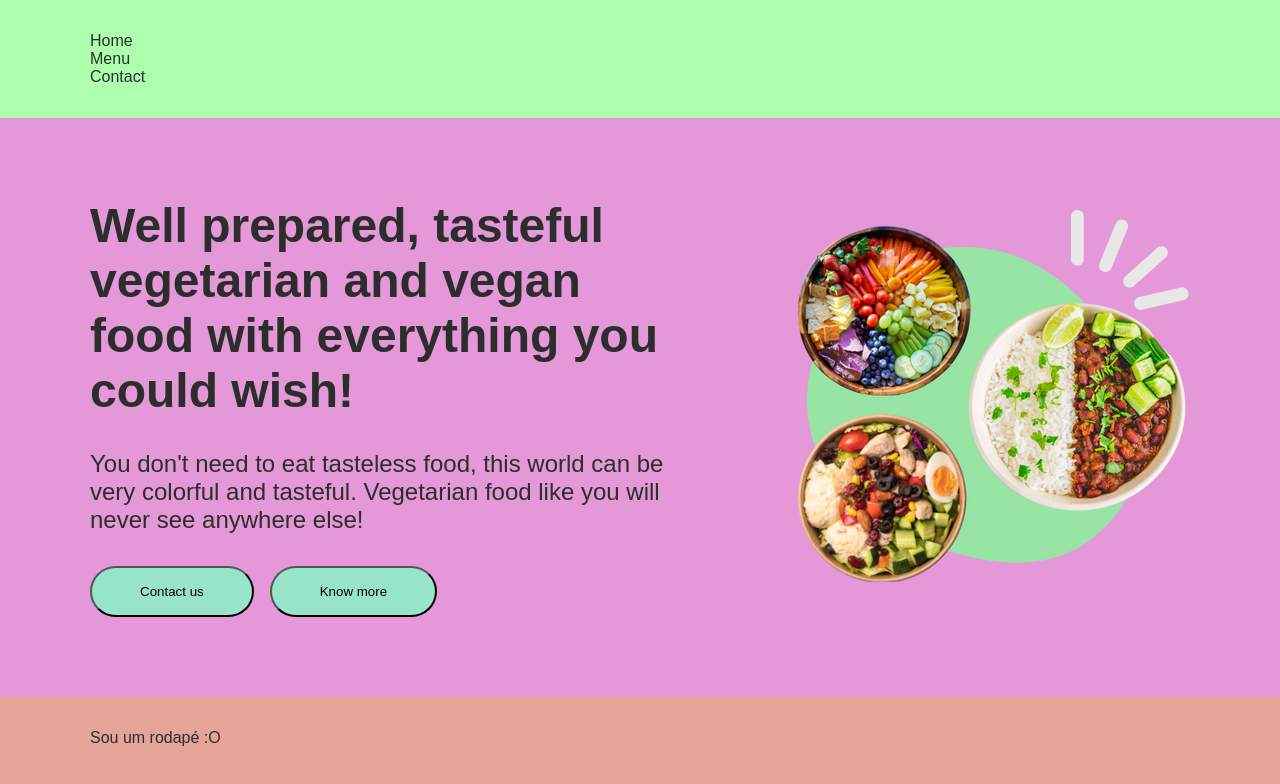
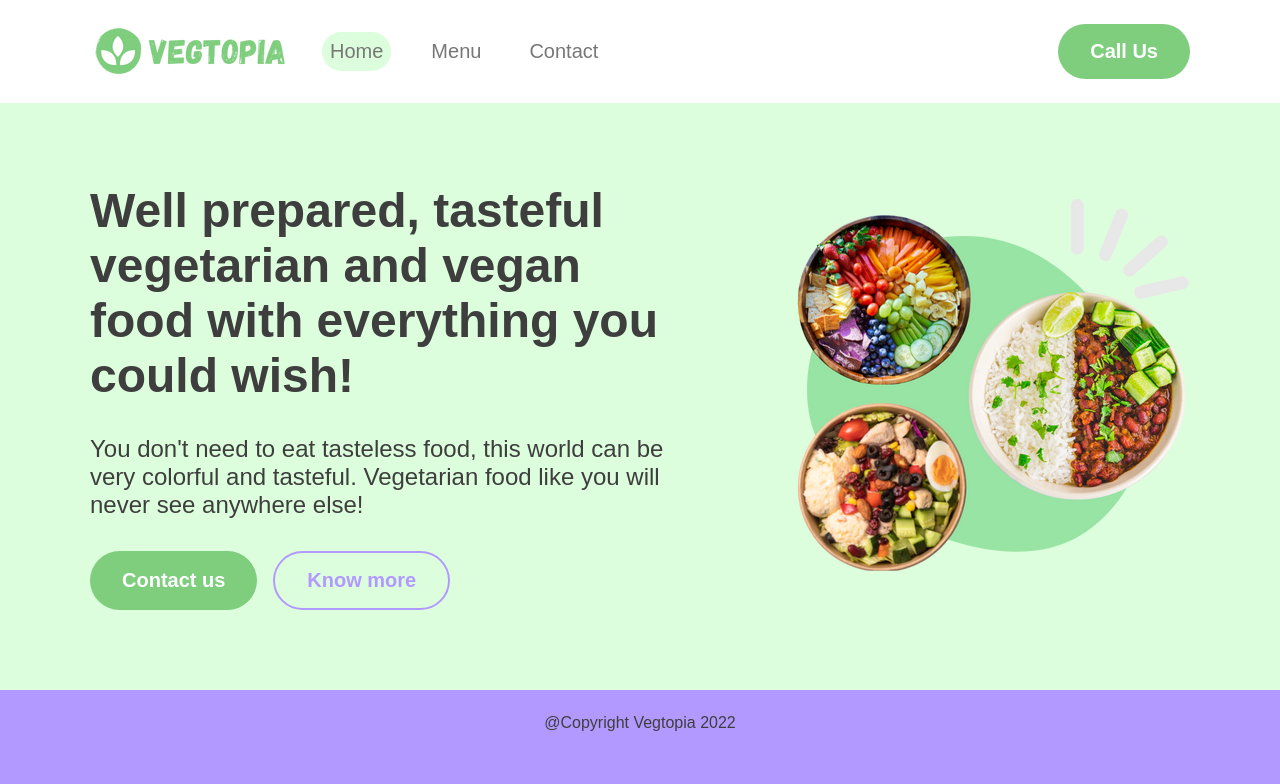
Before and after one commit to Arquimidio/restaurant-odin, a website built with webpack: page src/index.ejs in a window 1280 px wide. Built offline with nearby package versions, Linux system fonts and the light colour scheme.

Commit message:
Add major styles

```diff
--- a/src/Homepage.js
+++ b/src/Homepage.js
@@ -8,7 +8,15 @@ const HeroTitle = () => ({ type: 'h1', text: 'Well prepared, tasteful vegetarian
 const HeroParagraph = () => ({ text: 'You don\'t need to eat tasteless food, this world can be very colorful and tasteful. Vegetarian food like you will never see anywhere else!' });
 const HeroText = () => ({
     type: 'div',
-    children: [HeroTitle(), HeroParagraph(), Wrapper('hero-btns', Button('Contact us'), Button('Know more'))],
+    children: [
+        HeroTitle(),
+        HeroParagraph(),
+        Wrapper(
+            'hero-btns',
+            Button('Contact us', 'btn-primary'),
+            Button('Know more', 'btn-secundary')
+        )
+    ],
     attr: { class: 'hero-text' }
 })
 const HeroImage = () => ({ type: 'div', children: [{ type: 'img', attr: { src: food }}]});
--- a/src/css/main.css
+++ b/src/css/main.css
@@ -8,35 +8,37 @@
     --font: sans-serif;
 
     --main-color: rgb(173, 255, 173);
-    --main-analogous: #98E4CA;
-    --main-complementary: #E498D8;
-    --main-tri: #E4A498;
+    --main-analogous: rgb(221, 254, 221);
+    --main-complementary: #C6392A;
+    --darker-green: rgb(126, 206, 126);
+    --main-tri: #b299ff;
+    --analogous-tri: #9c81eb;
     --light-color: rgb(250, 250, 250);
     --grey-color: rgb(218, 218, 218);
-    --black: rgb(45, 45, 45);
+    --black: rgb(62, 62, 62);
+    --light-font: rgb(119, 119, 119);
 
     --container-max-width: 1100px;
 
     --half-base-size: 0.5rem;
     --base-size: 1rem;
+    --x-small-size: 1.25rem;
     --small-size: 1.5rem;
     --medium-size: 2rem;
     --big-size: 3rem;
     --x-big-size: 5rem;
 
-    --base-padding: var(--medium-size) 0;
+    --nav-footer-padding: var(--small-size) 0;
+    --base-padding: var(--small-size) 0;
     --section-padding: var(--x-big-size) 0;
-    --btn-padding: var(--base-size) var(--big-size);
+    --btn-padding: var(--base-size) var(--medium-size);
+    --small-padding: 0.2em 1em;
 }
 
 body {
     font-family: var(--font);
     color: var(--black);
     height: 100vh;
-}
-
-header {
-    background-color: var(--main-color);
 }
 
 h1 {
@@ -58,12 +60,26 @@ img {
 nav,
 footer
 {
-    padding: var(--base-padding);
+    padding: var(--nav-footer-padding);
+}
+
+nav {
+    display: flex;
+    justify-content: space-between;
+    align-items: center;
+    gap: var(--medium-size);
+}
+
+nav ul {
+    margin-right: auto;
+    display: flex;
+    align-items: center;
+    gap: var(--medium-size);
 }
 
 section {
     padding: var(--section-padding);
-    background-color: var(--main-complementary);
+    background-color: var(--main-analogous);
 }
 
 #content-container {
@@ -81,11 +97,34 @@ section {
 .btn {
     padding: var(--btn-padding);
     border-radius: var(--medium-size);
-    background-color: var(--main-analogous);
+    border: none;;
+    font-weight: bolder;
+    font-size: var(--x-small-size);
+    color: white;
+    background-color: transparent;
+    cursor: pointer;
+}
+
+.btn-primary {
+    background-color: var(--darker-green);
+}
+
+.btn-secundary {
+    color: var(--main-tri);
+    border: 2px solid var(--main-tri);
 }
 
 .nav-link {
+    font-size: var(--x-small-size);
+    color: var(--light-font);
     cursor: pointer;
+    transition: background-color 250ms;
+    border-radius: var(--small-size);
+    padding: var(--half-base-size);
+}
+
+.nav-link.selected {
+    background-color: var(--main-analogous);
 }
 
 .side-display {
@@ -120,16 +159,41 @@ section {
     flex-direction: column;
     align-items: center;
     gap: var(--half-base-size);
-    background-color: var(--light-color);
+    background-color: var(--main-tri);
     border-radius: 10px;
     padding: var(--base-padding);
+    color: var(--black);
+    font-weight: bolder;
 }
 
 .menu-item-name {
+    position: relative;
     font-size: var(--medium-size);
+    padding: var(--half-base-size);
+
+}
+
+.menu-item-name::after {
+    position: absolute;
+    content: "";
+    width: 100%;
+    left: 0;
+    bottom: 0;
+    background-color: var(--light-color);
+    height: calc(var(--half-base-size) / 2);
+    border-radius: var(--x-small-size);
+}
+
+.menu-item-price {
+    font-size: var(--small-size);
+    background-color: var(--analogous-tri);
+    border-radius: var(--small-size);
+    padding: var(--small-padding);
+    color: var(--light-color)
 }
 
 footer {
     flex-grow: 1;
     background-color: var(--main-tri);
+    text-align: center;
 }
--- a/src/helper-components/Footer.js
+++ b/src/helper-components/Footer.js
@@ -11,5 +11,5 @@ function FooterContent(...args) {
 export default (parent) => ({
     type: 'footer',
     parent,
-    children: [FooterContent({ type: 'div', text: 'Sou um rodapé :O'})]
+    children: [FooterContent({ type: 'div', text: '@Copyright Vegtopia 2022'})]
 })
--- /dev/null
+++ b/src/helper-components/Image.js
@@ -0,0 +1,3 @@
+export default (src, className = '') => ({
+  type: 'div', attr: { class: className}, children: [{ type: 'img', attr: { src }}]
+})
--- a/src/helper-components/NavBar.js
+++ b/src/helper-components/NavBar.js
@@ -1,3 +1,6 @@
+import Image from "./Image";
+import Button from "./Button"
+import Logo from "../images/logo.png"
 
 function NavLinks(...args) {
     return args.map((text) => ({
@@ -22,7 +25,7 @@ function Nav() {
         attr: {
             class: 'container'
         },
-        children: [NavList()]
+        children: [Image(Logo), NavList(), Button('Call Us', 'btn-primary')]
     }
 }
 
--- a/src/index.ejs
+++ b/src/index.ejs
@@ -4,7 +4,7 @@
     <meta charset="UTF-8">
     <meta http-equiv="X-UA-Compatible" content="IE=edge">
     <meta name="viewport" content="width=device-width, initial-scale=1.0">
-    <title>VegTopia</title>
+    <title>Vegtopia</title>
 </head>
 <body>
     <div id="content-container"></div>
--- a/src/index.js
+++ b/src/index.js
@@ -12,7 +12,10 @@ document.addEventListener('DOMContentLoaded', () => {
 
     links.forEach((link, i) => link.addEventListener('click', () => {
         renderPage(allPAges[i])
+        document.querySelector('.selected')?.classList.remove('selected');
+        link.classList.add('selected')
     }))
 
     renderPage(Homepage);
+    links[0].classList.add('selected');
 })
```
Also changed, not shown: src/images/logo.png (added).
